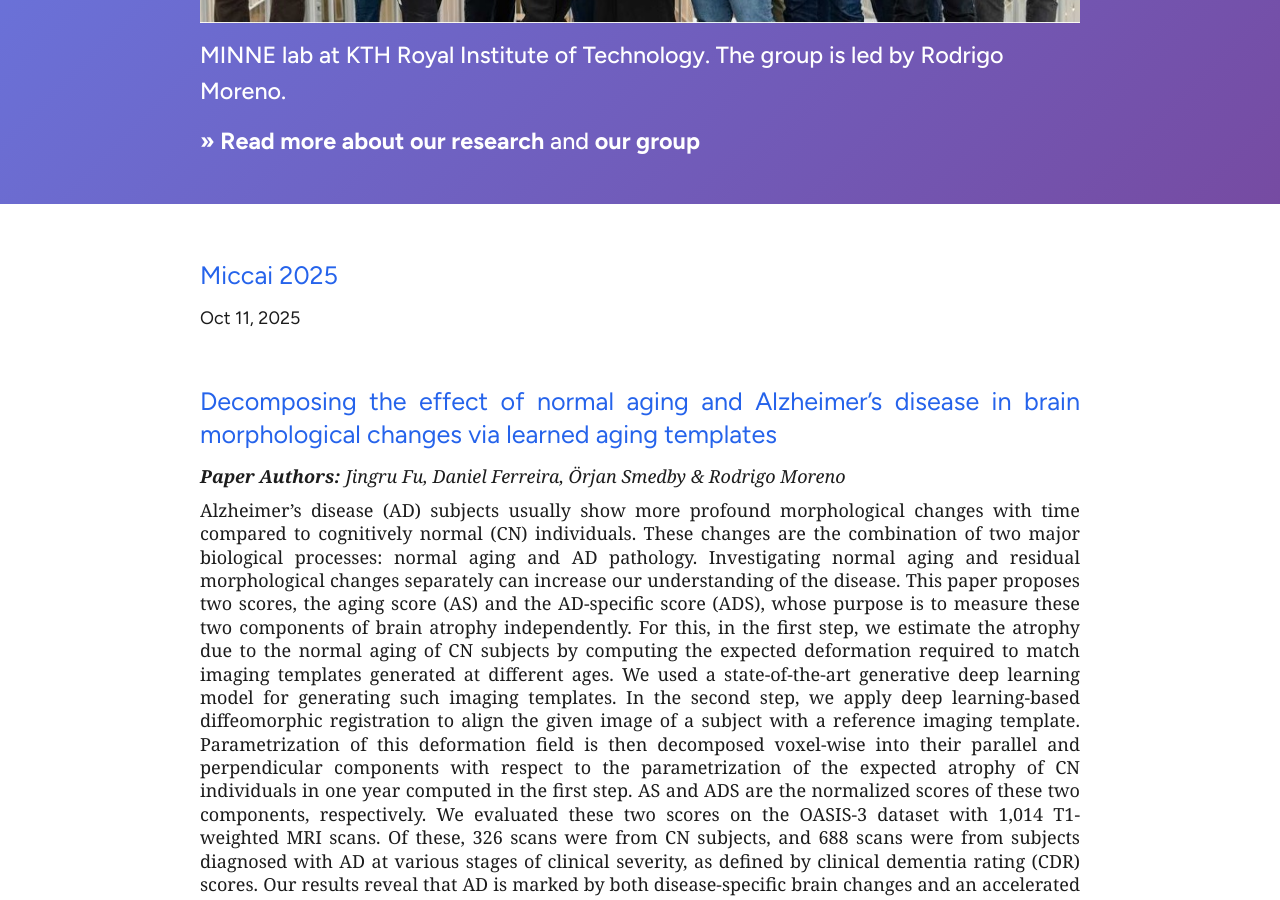
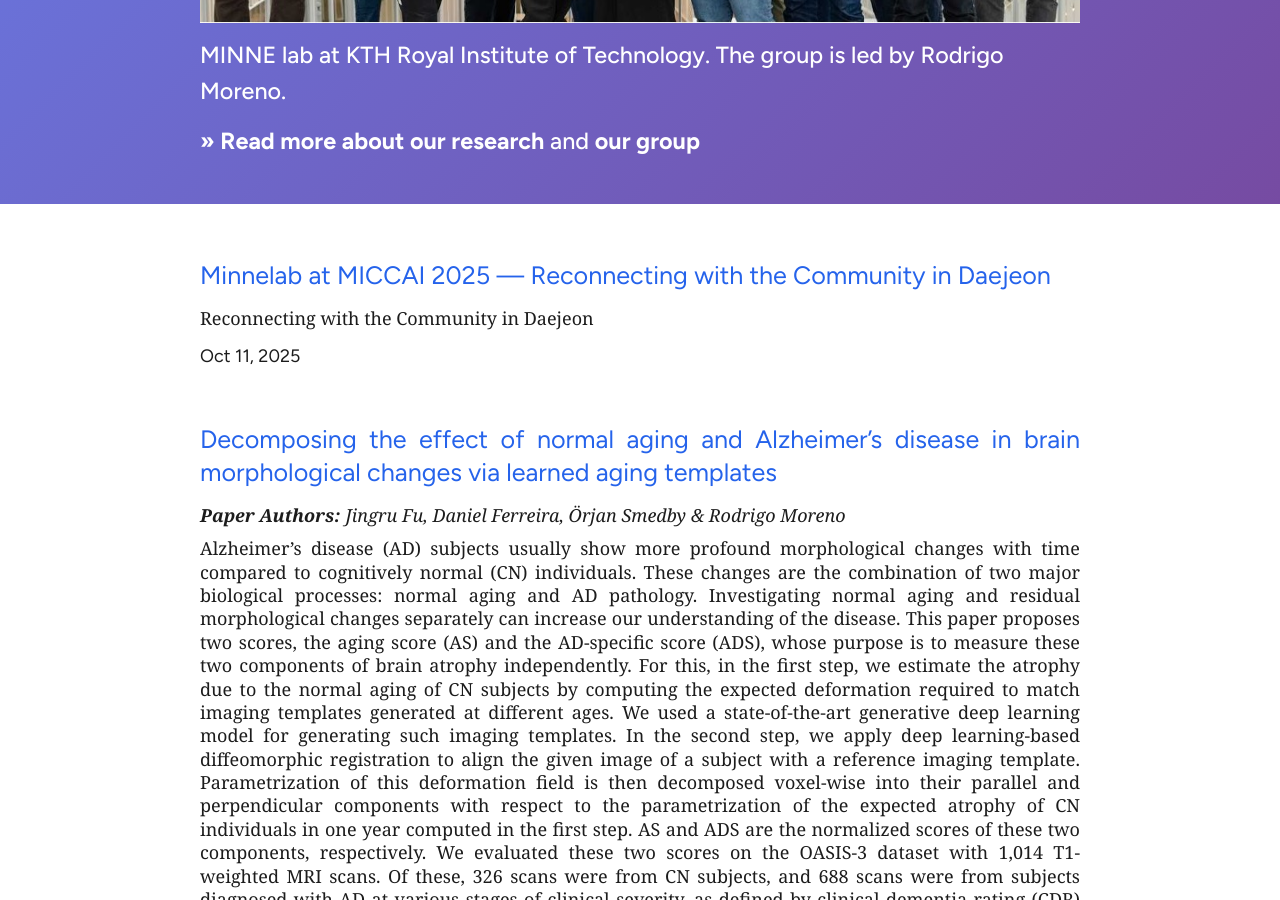
Before and after one commit to minnelab/minnelab.github.io, a Jekyll site: the page built from index.markdown, in a window 1280 px wide and 900 px high, scrolled down 703 px. Built offline with Jekyll 4.4.1, drawn with Linux system fonts in a browser that asks for light colours.

Commit message:
Add post for Minnelab at MICCAI 2025

```diff
--- a/_posts/2025-10-11-MICCAI-2025.markdown
+++ b/_posts/2025-10-11-MICCAI-2025.markdown
@@ -1,3 +1,11 @@
+---
+layout: post
+title: "Minnelab at MICCAI 2025 — Reconnecting with the Community in Daejeon"
+paper_authors: "Simone Bendazzoli"
+date: 2025-10-11
+abstract: "Reconnecting with the Community in Daejeon"
+---
+
 ## Minnelab at MICCAI 2025 — Reconnecting with the Community in Daejeon 🇰🇷
 
 <p align="center">
```
